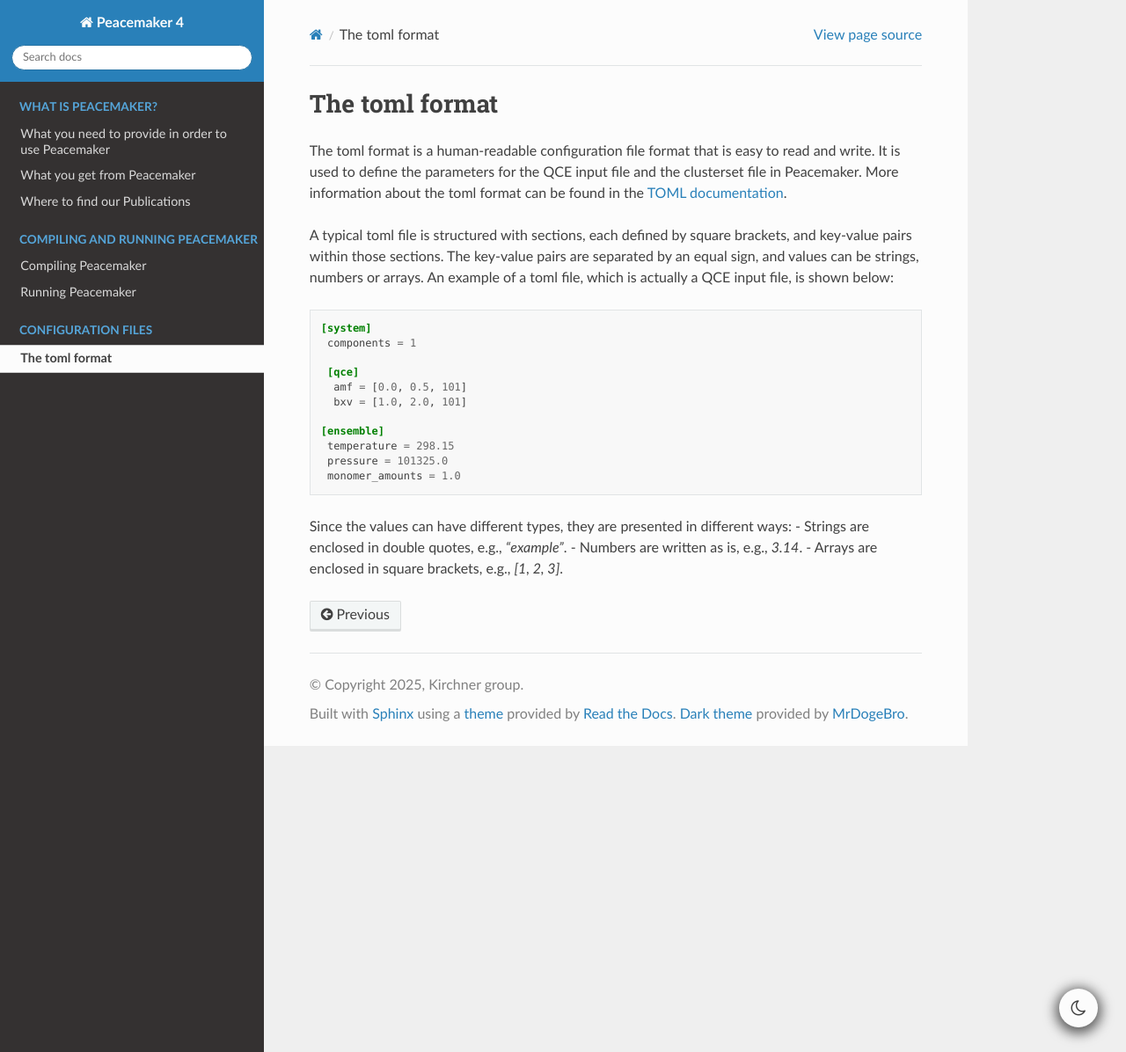
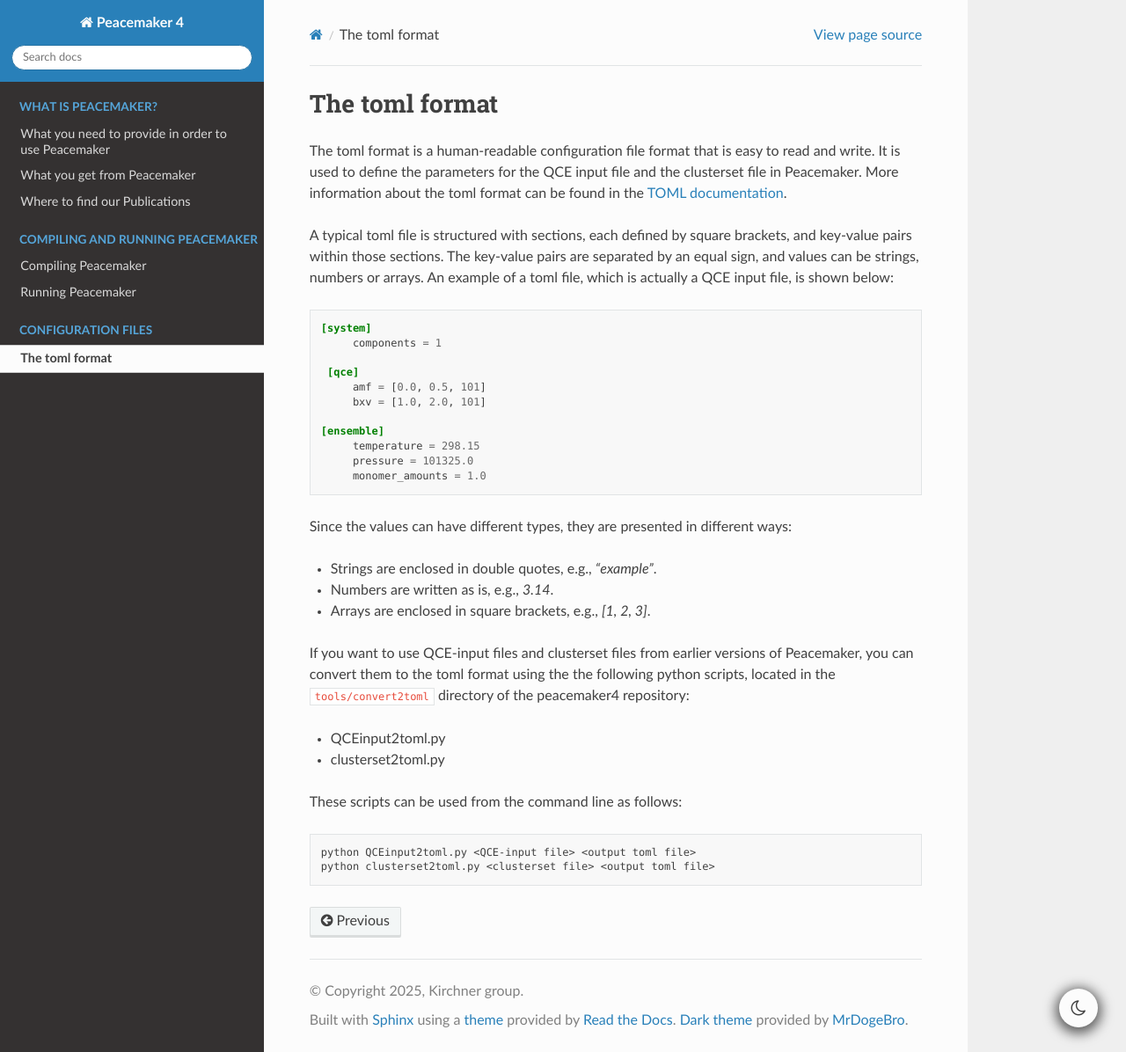
Before and after one commit to kirchners-manta/peacemaker4, a Sphinx documentation site: the page built from docs/source/03_configuration_files.rst, in a window 1280 px wide and 1196 px high. Shown: the whole window at 88% size. Built offline with Sphinx 7.4.7 and the Read the Docs theme 3.1.0, drawn with Linux system fonts in a browser that asks for light colours.

Commit message:
finished toml format - docs

```diff
--- a/docs/source/03_configuration_files.rst
+++ b/docs/source/03_configuration_files.rst
@@ -13,18 +13,33 @@ An example of a toml file, which is actually a QCE input file, is shown below:
 .. code-block:: toml
 
    [system]
-    components = 1
+        components = 1
 
     [qce]
-     amf = [0.0, 0.5, 101]
-     bxv = [1.0, 2.0, 101]
+        amf = [0.0, 0.5, 101]
+        bxv = [1.0, 2.0, 101]
 
    [ensemble]
-    temperature = 298.15
-    pressure = 101325.0
-    monomer_amounts = 1.0
+        temperature = 298.15
+        pressure = 101325.0
+        monomer_amounts = 1.0
 
 Since the values can have different types, they are presented in different ways:
-- Strings are enclosed in double quotes, e.g., `"example"`.
-- Numbers are written as is, e.g., `3.14`.
-- Arrays are enclosed in square brackets, e.g., `[1, 2, 3]`.
+
+* Strings are enclosed in double quotes, e.g., `"example"`.
+* Numbers are written as is, e.g., `3.14`.
+* Arrays are enclosed in square brackets, e.g., `[1, 2, 3]`.
+
+If you want to use QCE-input files and clusterset files from earlier versions of Peacemaker,
+you can convert them to the toml format using the the following python scripts, located in the
+``tools/convert2toml`` directory of the peacemaker4 repository:
+
+* QCEinput2toml.py
+* clusterset2toml.py
+
+These scripts can be used from the command line as follows:
+
+.. code-block:: bash
+
+   python QCEinput2toml.py <QCE-input file> <output toml file>
+   python clusterset2toml.py <clusterset file> <output toml file>
```
